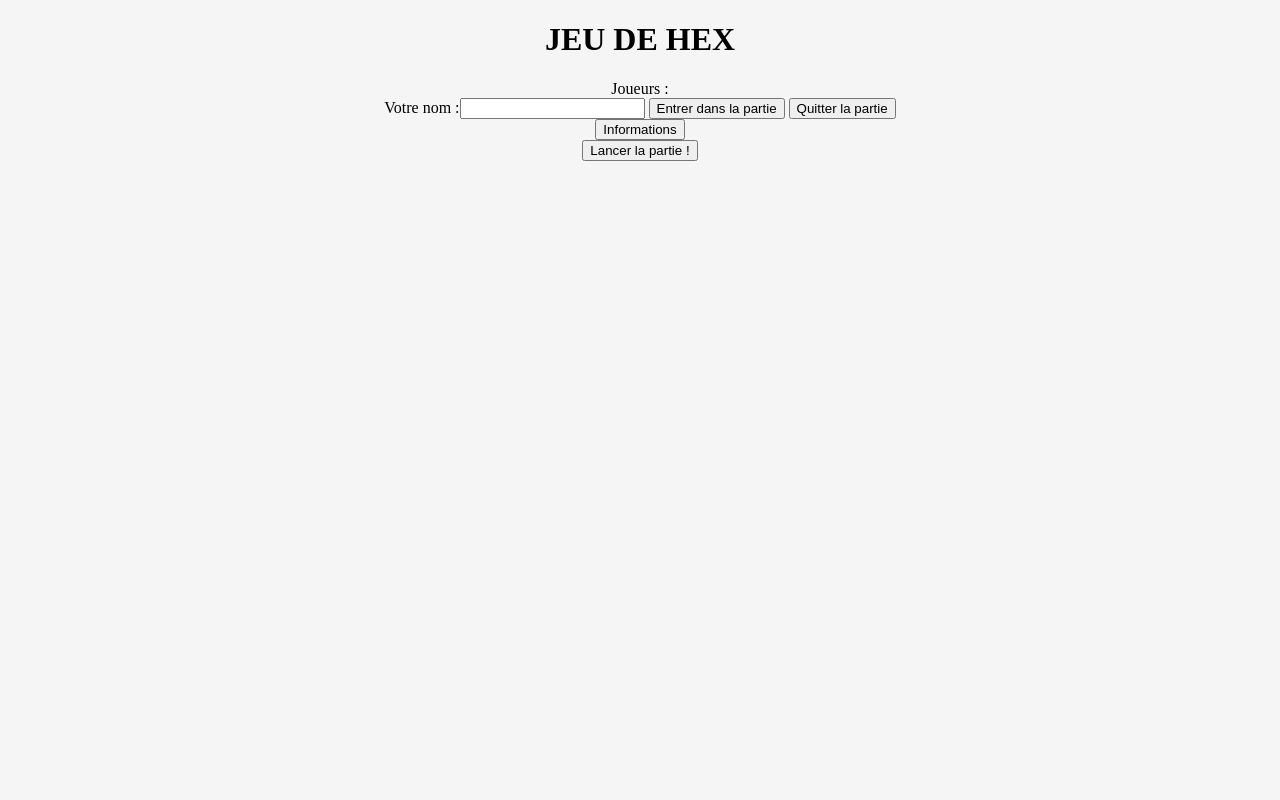
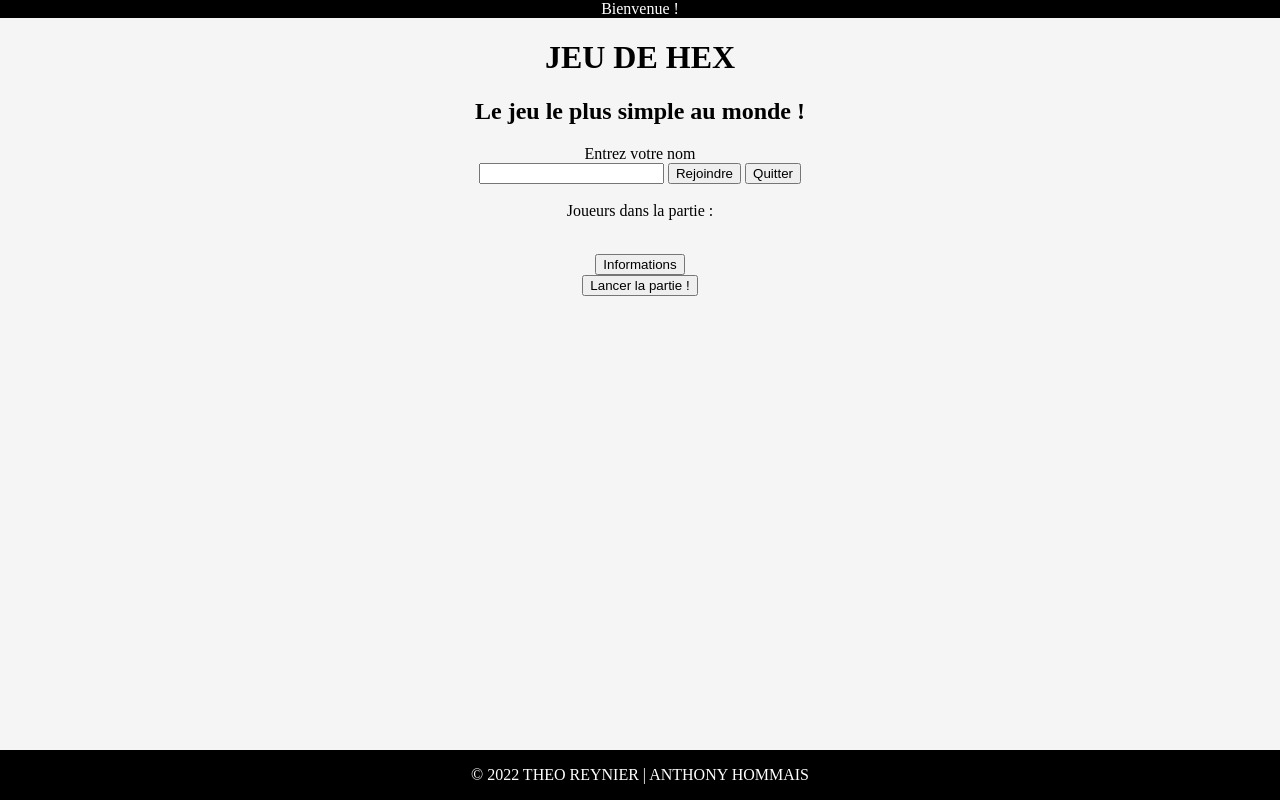
Before and after one commit to RTheoGH/ProjetWeb, a website: page index.html in a window 1280 px wide. Drawn offline with nearby package versions, Linux system fonts and the light colour scheme; files that its build step writes are made by us from their sources; files whose address does not match are found by name.

Commit message:
J'ai bien travaillé

```diff
--- a/index.html
+++ b/index.html
@@ -10,15 +10,28 @@
     <script src="/fichier/script.js"></script>
     </head>
 
+
     <body>
+        <header>
+            Bienvenue !
+        </header>
         <h1>JEU DE HEX</h1>
-        Joueurs : <span id = "listeJoueurs"></span> <br/>
-        Votre nom :<input id="nom" type="text"/>
-        <button type = "button" onClick = "entrerDansLaPartie()">Entrer dans la partie</button>
-        <button type="button" onClick="quitterLaPartie()">Quitter la partie</button><br/>
+        <h2>Le jeu le plus simple au monde !</h2>
+        <!-- <label for="nJoueur">Choisir le nombre de joueurs : </label>
+        <select nom="nombreJoueur" id="nJoueur">
+            <option value=2>2</option>
+            <option value=3>3</option>
+            <option value=4>4</option>
+        </select><br/> -->
+        <label for="nom">Entrez votre nom</label><br/>
+        <input id="nom" type="text"/>
+        <button type = "button" onClick = "entrerDansLaPartie()">Rejoindre</button>
+        <button type="button" onClick="quitterLaPartie()">Quitter</button><br/><br/>
+        Joueurs dans la partie :<ol id = "listeJoueurs"></ol> <br/>
         <button type="button" onClick="infos()">Informations</button><br/>
-        <div>
-            <button type="button" onClick="lancer()">Lancer la partie !</button>
-        </div>
+        <button type="button" onClick="lancer()">Lancer la partie !</button>
+        <footer>
+            <p>&copy; 2022 THEO REYNIER | ANTHONY HOMMAIS</p>
+        </footer>
     </body>
 </html>
--- a/script.js
+++ b/script.js
@@ -1,21 +1,3 @@
-
-
-
-
-
-
-
-
-
-
-
-
-
-
-
-
-
-
 function infos(){
     console.log("Dans infos()");
     $.getJSON("http://localhost:8888/joueurs",data => {console.log(data);});
@@ -25,16 +7,36 @@ function entrerDansLaPartie(){
     let nom = document.getElementById("nom").value;
     if (nom !="" && nom != " "){
         $.getJSON("http://localhost:8888/entree/"+nom,(data) => {
-            if (nom == data.joueurs[0]) numJoueur=0;
-            else numJoueur=1;
-            noms = "";
-            for (let nom of data.joueurs) noms+=nom+" ";
-            $("#listeJoueurs").text(noms);
-
+            //console.log(data);
+            if(data.erreur){
+                $("#listeJoueurs").text(data.erreur);
+            }else{
+                $("#listeJoueurs").empty();
+                if (nom == data.joueurs[0]) numJoueur=0;
+                else numJoueur=1;
+                for (let joueur of data.joueurs){
+                    $("#listeJoueurs").append("<li>"+joueur+"</li>");
+                }
+            }
         });
     }
 };
 
 function quitterLaPartie(){
-
+    let nom = document.getElementById("nom").value;
+    if (nom !="" && nom != " "){
+        $.getJSON("http://localhost:8888/sortie/"+nom,(data) => {
+            //console.log(data);
+            if(data.erreur){
+                $("#listeJoueurs").text(data.erreur);
+            }else{
+                $("#listeJoueurs").empty();
+                if (nom == data.joueurs[0]) numJoueur=0;
+                else numJoueur=1;
+                for (let joueur of data.joueurs){
+                    $("#listeJoueurs").append("<li>"+joueur+"</li>");
+                }
+            }
+        });
+    }
 };
--- a/style.css
+++ b/style.css
@@ -3,3 +3,18 @@ body{
   background-color: whitesmoke;
   text-align: center;
 }
+footer{
+  position: absolute;
+  bottom: 0;
+  width: 100vw;
+  background-color: black;
+  color: white;
+  text-align:center;
+}
+header{
+  margin-top: 0;
+  width: 100vw;
+  background-color: black;
+  color: white;
+  text-align:center;
+}
```
Also changed, not shown: index.js (+9 -8 lines).
